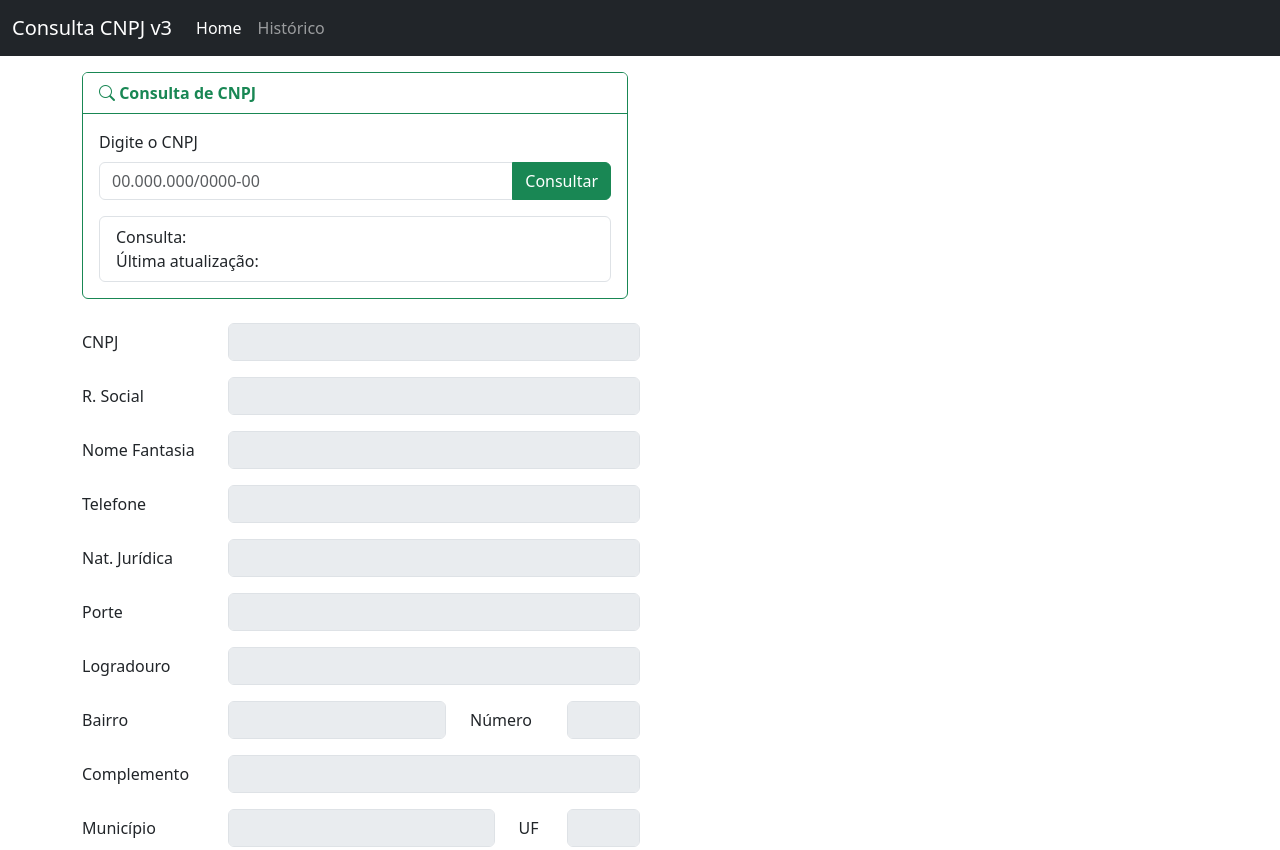
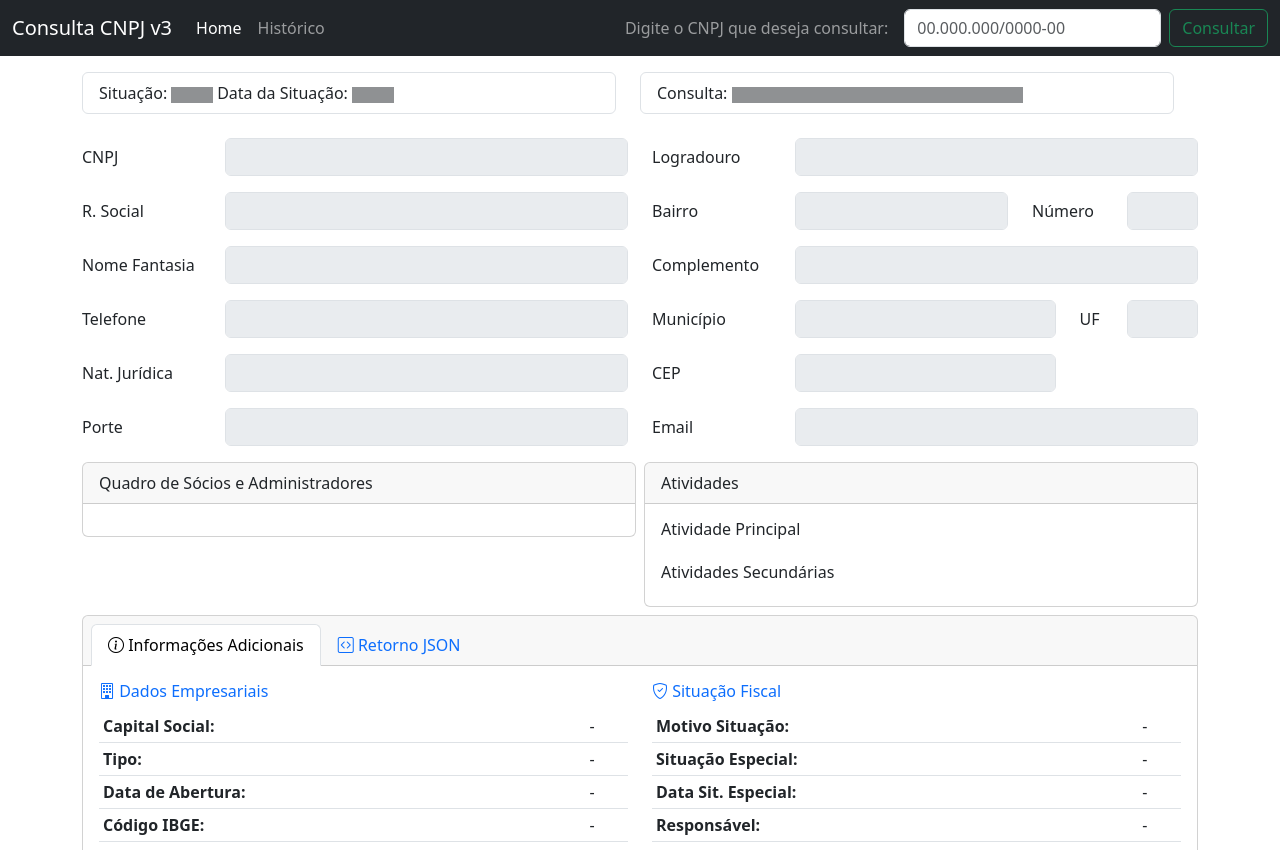
Before and after one commit to ggortan/consulta-cnpj, a plain HTML site: page index.html in a window 1280 px wide. Shown: the top 850 px of the page. Drawn offline with nearby package versions, Linux system fonts and the light colour scheme.

Commit message:
Update revertido

```diff
--- a/index.html
+++ b/index.html
@@ -27,39 +27,40 @@
                         <a class="nav-link" href="./historico.html">Histórico</a>
                     </li>
                 </ul>
+                <span class="navbar-text me-3">
+                    Digite o CNPJ que deseja consultar:
+                </span>
+                <form class="d-flex" role="search">
+                    <input class="form-control me-2" id="cnpj" type="text" placeholder="00.000.000/0000-00" data-mask="00.000.000/0000-00" aria-label="Cosultar">
+                    <div id="consultar" class="btn btn-outline-success" onclick="callcnpj(cnpj.value)">
+                        <span id="loading-spinner" class="spinner-border spinner-border-sm d-none" role="status" aria-hidden="true"></span>
+                        <span id="btn-text">Consultar</span>
+                    </div>
+                </form>
             </div>
         </div>
     </nav>
 
     <div class="container mb-3 mt-3">
-       <div class="row mb-4">
-            <div class="col-md-6">
-                <div class="card border-success">
-                    <div class="card-header bg-white border-success">
-                        <strong class="text-success"><i class="bi bi-search"></i> Consulta de CNPJ</strong>
-                    </div>
-                    <div class="card-body">
-                        <div class="mb-3">
-                            <label for="cnpj" class="form-label">Digite o CNPJ</label>
-                            <div class="input-group">
-                                <input type="text" id="cnpj" class="form-control" placeholder="00.000.000/0000-00" data-mask="00.000.000/0000-00">
-                                <button class="btn btn-success" type="button" onclick="callcnpj(cnpj.value)">
-                                    <span id="loading-spinner" class="spinner-border spinner-border-sm d-none" role="status" aria-hidden="true"></span>
-                                    <span id="btn-text">Consultar</span>
-                                </button>
-                            </div>
-                        </div>
-                        <ul class="list-group">
-                            <li class="list-group-item">
-                                Consulta: <span id="status" class="fw-bold"></span> <br>
-                                Última atualização: <span id="ultima-atualizacao" class="text-muted"></span>
-                            </li>
-                        </ul>
-                    </div>
+        <form class="row g-4">
+            <div class="row mt-4">
+                <div class="col-sm-6">
+                    <ul class="list-group">
+                        <li class="list-group-item">
+                            Situação: <span id="situacao" class="placeholder col-1"></span>
+                            Data da Situação: <span id="data-situacao" class="placeholder col-1"></span>
+                        </li>
+                    </ul>
+                </div>
+                <div class="col-sm-6">
+                    <ul class="list-group">
+                        <li class="list-group-item">
+                            Consulta: <span id="status" class=""></span>
+                            <span id="ultima-atualizacao" class="placeholder col-7"></span>
+                        </li>
+                    </ul>
                 </div>
             </div>
-        </div>
-
 
             <div class="col-sm-6">
                 <div class="row mb-3">
```
